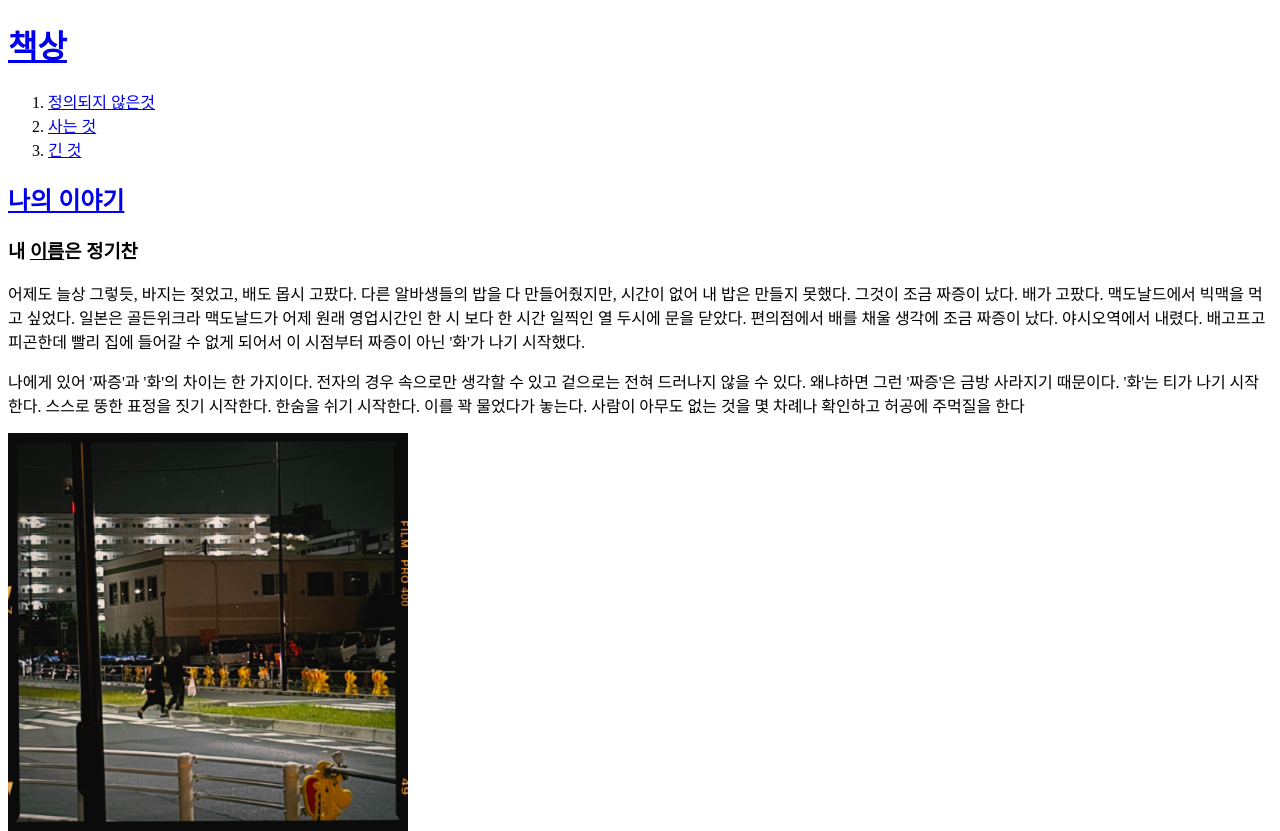
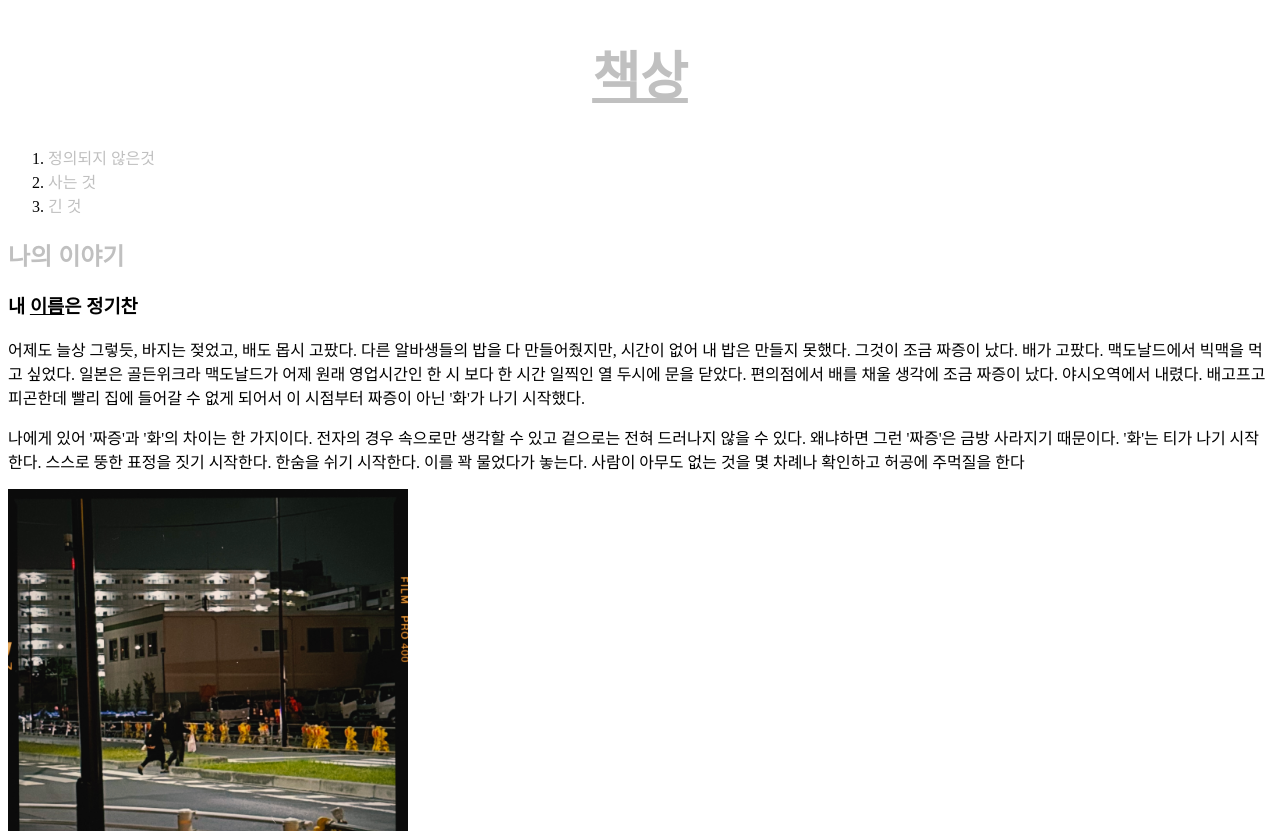
Before and after one commit to whereismymind-1/backup, a plain HTML site: page index.html in a window 1280 px wide. Shown: the top 831 px of the page. Drawn offline with Linux system fonts and the light colour scheme.

Commit message:
learning css

```diff
--- a/index.html
+++ b/index.html
@@ -1,12 +1,21 @@
-<!DOCTYPE html>
+<!doctype html>
 <html>
 <head>
     <title>기찬의 책상</title>
     <meta charset="utf-8">
+    <style>
+     a {
+        color:silver;
+        text-decoration: none;
+     }
+     h1 {
+        font-size: 52px;
+        text-align: center;
+     }
+    </style>
 </head>
-
 <body>
-    <h1><a href="index.html">책상</a></h1>
+    <h1><a href="index.html" style="text-decoration: underline;">책상</a></h1>
     <ol>
         <li><a href="정의되지 않은것.html">정의되지 않은것</a></li>
         <li><a href="사는것.html">사는 것</a></li>
```
Also changed, not shown: start.html (+10 -0 lines), 긴 것.html (+7 -1 lines), 사는것.html (+7 -1 lines), 정의되지 않은것.html (+7 -1 lines).
